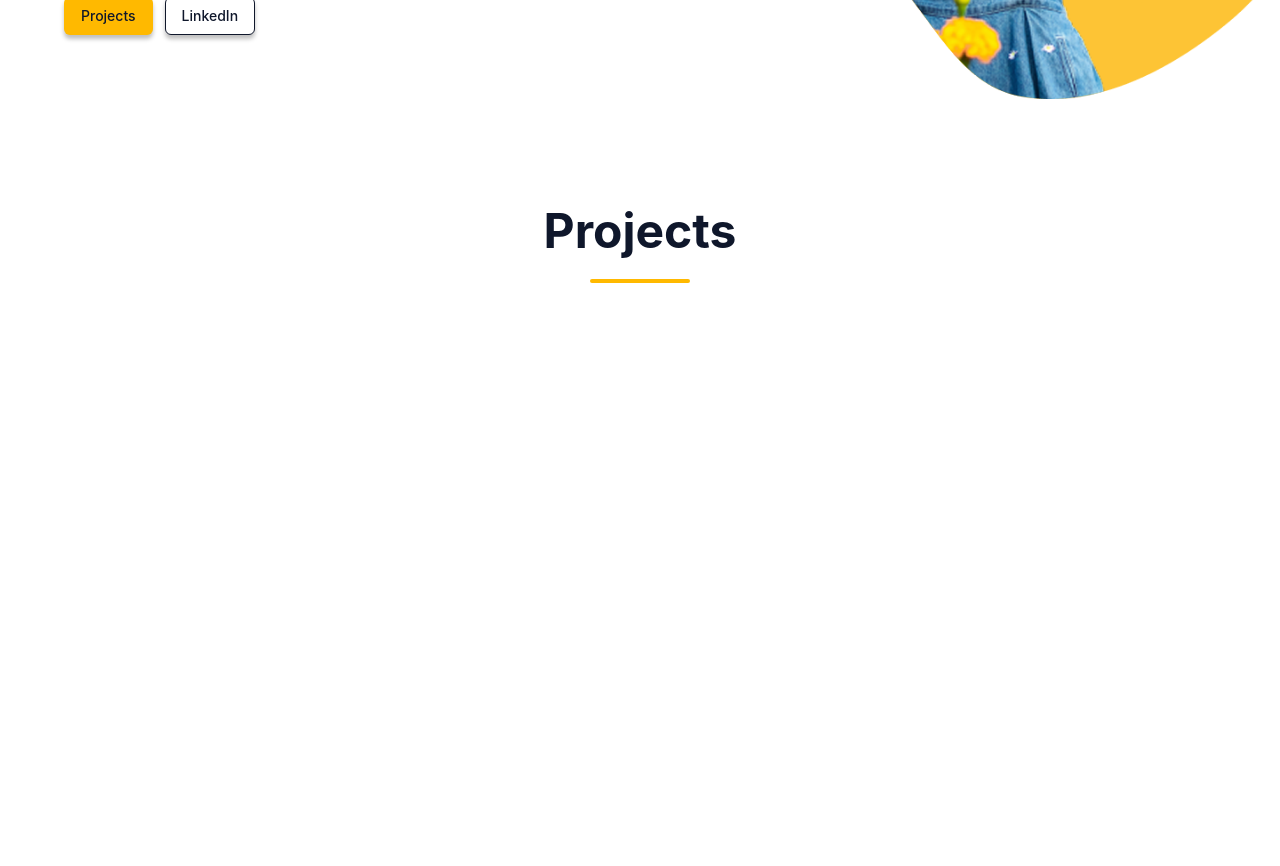
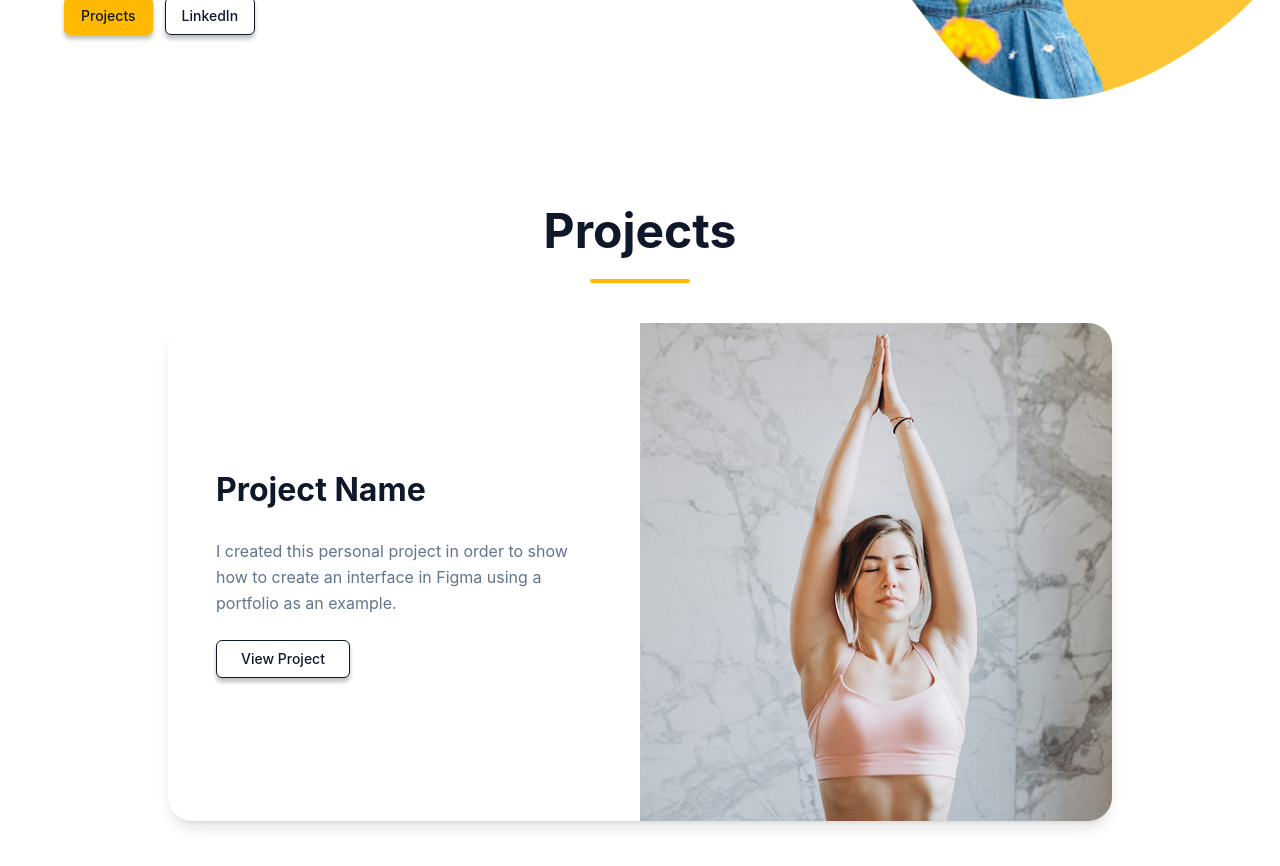
Before and after one commit to ErYors/portfolio, a React app: page / in a window 1280 px wide. Shown: the part 460-1326 px from the top of the page. Before the commit the page ends 807 px from the top, so only its background shows below. Built offline with nearby package versions, Linux system fonts and the light colour scheme; the HTML template or start-up script is replaced by a standard one.

Commit message:
add: composant ProjectCard + preview du premier projet

```diff
--- a/src/App.jsx
+++ b/src/App.jsx
@@ -1,8 +1,10 @@
 import Header from './components/Header'
 import Intro from './components/Intro'
+import ProjectCard from './components/ProjectCard'
 import SectionTitle from './components/SectionTitle'
 import yellowBg from './assets/yellow-bg.png'
 import heroWoman from './assets/hero-woman.png'
+import project1 from './assets/project-1.png'
 
 function App() {
   return (
@@ -34,8 +36,16 @@
       <main>
         <Intro />
 
-        <section className="max-w-300 mx-auto px-6 py-16">
+        <section className="max-w-248 mx-auto px-6 py-16">
           <SectionTitle>Projects</SectionTitle>
+
+          <div className="mt-10">
+            <ProjectCard
+              name="Project Name"
+              description="I created this personal project in order to show how to create an interface in Figma using a portfolio as an example."
+              image={project1}
+            />
+          </div>
         </section>
       </main>
     </div>
--- /dev/null
+++ b/src/components/ProjectCard.jsx
@@ -0,0 +1,40 @@
+import Button from './Button'
+
+export default function ProjectCard({
+  name = 'Project Name',
+  description,
+  image,
+  reverse = false,
+  href = '#',
+}) {
+  const direction = reverse ? 'md:flex-row-reverse' : 'md:flex-row'
+
+  return (
+    <article
+      className={`flex flex-col ${direction} overflow-hidden rounded-3xl bg-white shadow-lg`}
+    >
+      <div className="flex w-full flex-col justify-center gap-6 p-10 md:w-1/2 md:p-12">
+        <h3 className="text-[clamp(1.5rem,2.5vw,2rem)] font-bold text-slate-900">
+          {name}
+        </h3>
+        <p className="text-base leading-relaxed text-slate-500">
+          {description}
+        </p>
+        <div>
+          <Button
+            variant="secondary"
+            as="a"
+            href={href}
+            className="rounded-full px-6"
+          >
+            View Project
+          </Button>
+        </div>
+      </div>
+
+      <div className="aspect-square w-full md:aspect-auto md:w-1/2">
+        <img src={image} alt="" className="h-full w-full object-cover" />
+      </div>
+    </article>
+  )
+}
```
Also changed, not shown: src/assets/project-1.png (added).
